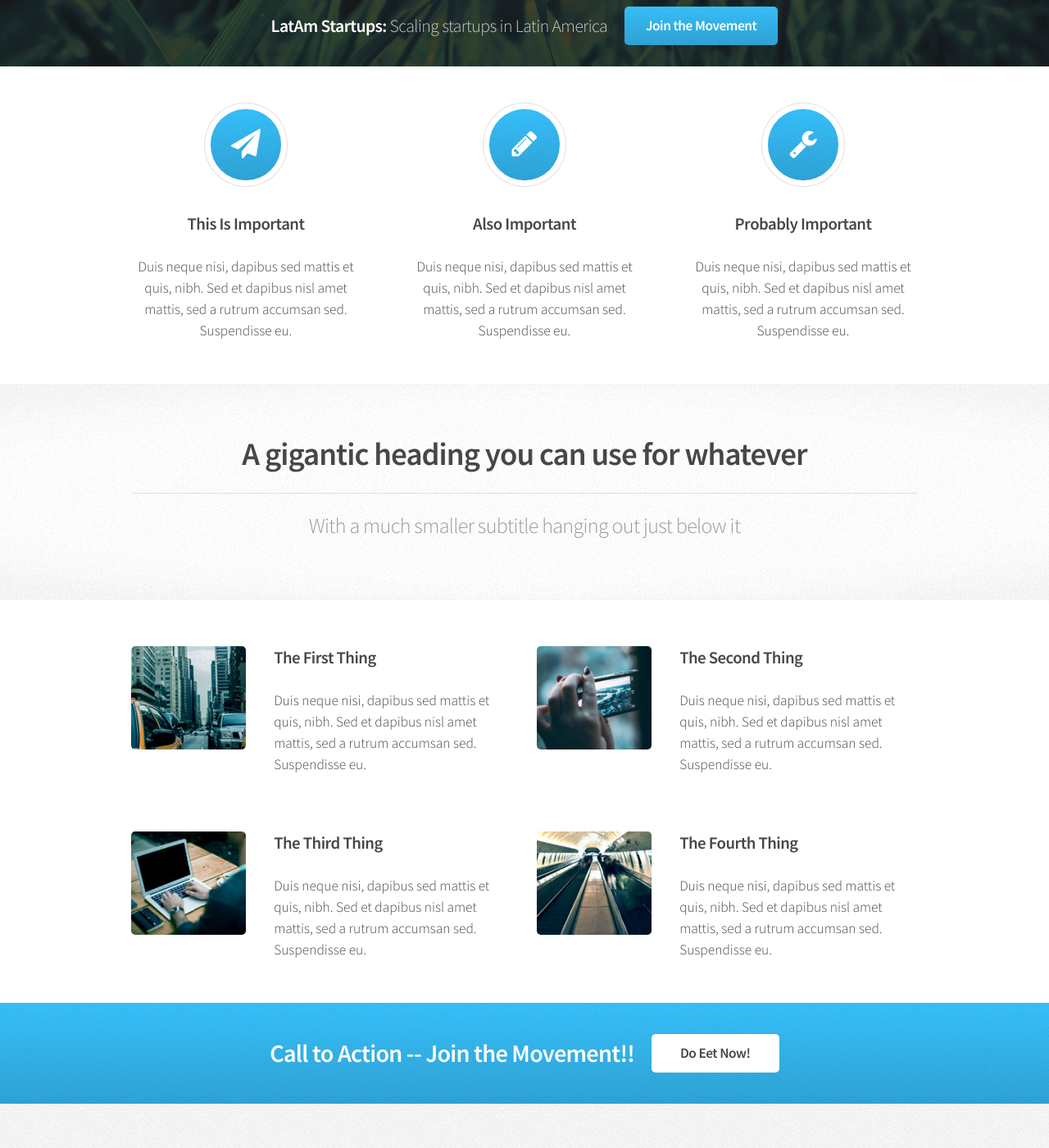
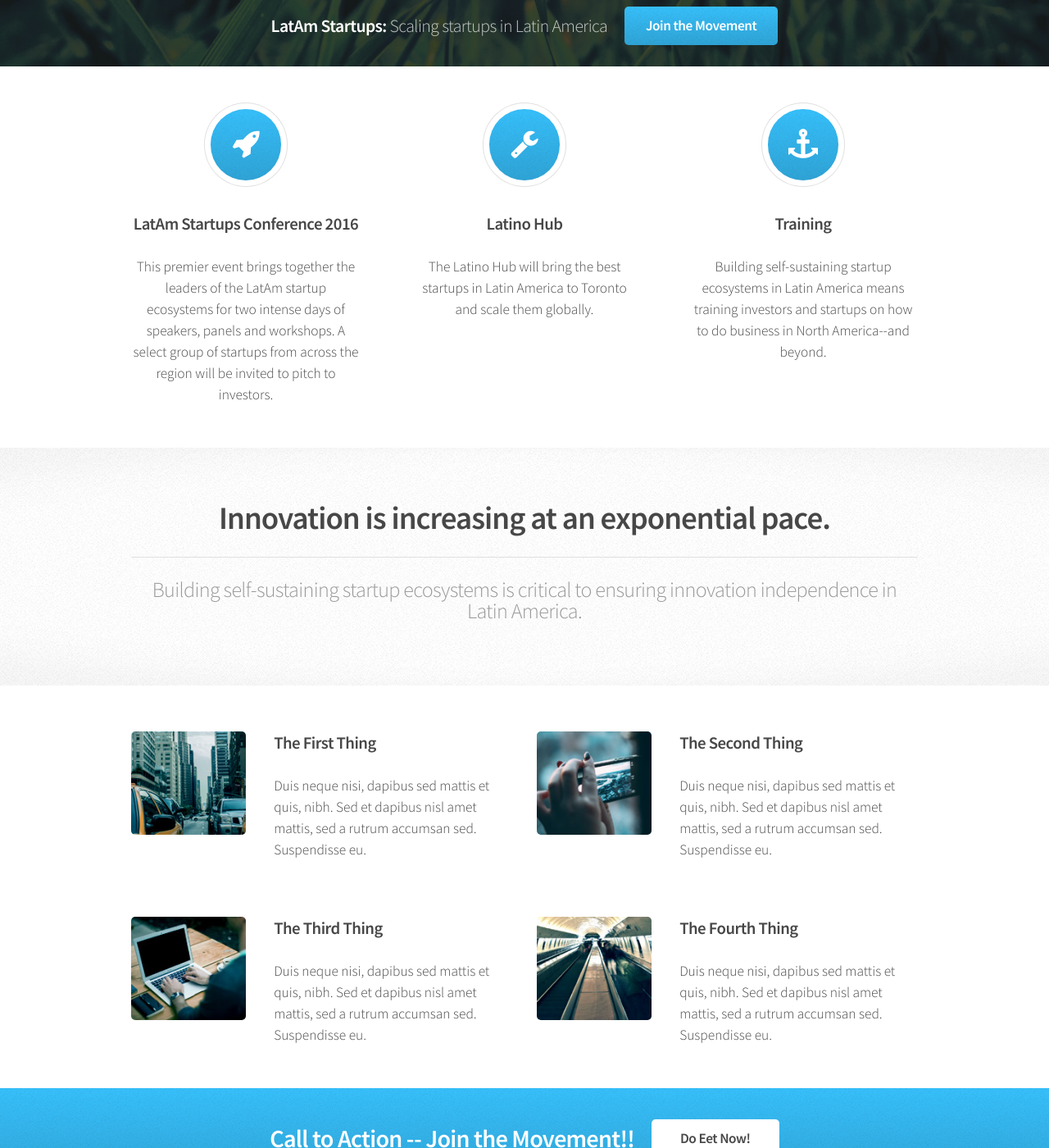
Before and after one commit to LatAmStartups/LatAmStartups.github.io, a Jekyll site: the page built from index.html, in a window 1280 px wide and 1400 px high, scrolled down 452 px. Shown: the whole window at 82% size. Built offline with Jekyll 4.4.1, drawn with Linux system fonts in a browser that asks for light colours; the list of posts is cut into pages by our own code; some of the changed text lies outside the part shown.

Commit message:
twiddling some more>

```diff
--- a/_includes/footer.html
+++ b/_includes/footer.html
@@ -8,8 +8,6 @@
 									<h3>Links to Stuff</h3>
 									<ul class="links">
 										<li><a href="#">Mattis et quis rutrum</a></li>
-										<li><a href="#">Suspendisse amet varius</a></li>
-										<li><a href="#">Suspendisse varius nibh</a></li>
 										<li><a href="#">Sed et dapibus mattis</a></li>
 									</ul>
 								</section>
@@ -17,8 +15,6 @@
 									<h3>More Links to Stuff</h3>
 									<ul class="links">
 										<li><a href="#">Duis neque nisi dapibus</a></li>
-										<li><a href="#">Duis neque nisi sed</a></li>
-										<li><a href="#">Sed et dapibus quis</a></li>
 										<li><a href="#">Rutrum amet varius</a></li>
 									</ul>
 								</section>
@@ -56,9 +52,10 @@
 					<ul class="icons">
 						<li><a href="https://www.twitter.com/LatAmStartupsCo" class="icon fa-twitter"><span class="label">Twitter</span></a></li>
 						<li><a href="#" class="icon fa-facebook"><span class="label">Facebook</span></a></li>
-						<li><a href="#" class="icon fa-github"><span class="label">GitHub</span></a></li>
+						<li><a href="https://www.github.com/LatAmStartups" class="icon fa-github"><span class="label">GitHub</span></a></li>
 						<li><a href="#" class="icon fa-linkedin"><span class="label">LinkedIn</span></a></li>
 						<li><a href="#" class="icon fa-google-plus"><span class="label">Google+</span></a></li>
+						<li><a href="mailto:Contact@LatAmStartups.biz" class="icon fa-envelope"><span class="label">email</span></a></li>
 					</ul>
 
 				<!-- Copyright -->
--- a/index.html
+++ b/index.html
@@ -17,23 +17,23 @@ layout: default
 			<div class="row double">
 				<section class="4u">
 					<div class="box highlight">
-						<i class="icon major fa-paper-plane"></i>
-						<h3>This Is Important</h3>
-						<p>Duis neque nisi, dapibus sed mattis et quis, nibh. Sed et dapibus nisl amet mattis, sed a rutrum accumsan sed. Suspendisse eu.</p>
-					</div>
-				</section>
-				<section class="4u">
-					<div class="box highlight">
-						<i class="icon major fa-pencil"></i>
-						<h3>Also Important</h3>
-						<p>Duis neque nisi, dapibus sed mattis et quis, nibh. Sed et dapibus nisl amet mattis, sed a rutrum accumsan sed. Suspendisse eu.</p>
+						<i class="icon major fa-rocket"></i>
+						<h3>LatAm Startups Conference 2016</h3>
+						<p>This premier event brings together the leaders of the LatAm startup ecosystems for two intense days of speakers, panels and workshops. A select group of startups from across the region will be invited to pitch to investors.</p>
 					</div>
 				</section>
 				<section class="4u">
 					<div class="box highlight">
 						<i class="icon major fa-wrench"></i>
-						<h3>Probably Important</h3>
-						<p>Duis neque nisi, dapibus sed mattis et quis, nibh. Sed et dapibus nisl amet mattis, sed a rutrum accumsan sed. Suspendisse eu.</p>
+						<h3>Latino Hub</h3>
+						<p>The Latino Hub will bring the best startups in Latin America to Toronto and scale them globally.</p>
+					</div>
+				</section>
+				<section class="4u">
+					<div class="box highlight">
+						<i class="icon major fa-anchor"></i>
+						<h3>Training</h3>
+						<p>Building self-sustaining startup ecosystems in Latin America means training investors and startups on how to do business in North America--and beyond.</p>
 					</div>
 				</section>
 			</div>
@@ -44,8 +44,8 @@ layout: default
 	<section class="wrapper style2">
 		<div class="container">
 			<header class="major">
-				<h2>A gigantic heading you can use for whatever</h2>
-				<p>With a much smaller subtitle hanging out just below it</p>
+				<h2>Innovation is increasing at an exponential pace.</h2>
+				<p>Building self-sustaining startup ecosystems is critical to ensuring innovation independence in Latin America. </p>
 			</header>
 		</div>
 	</section>
```
